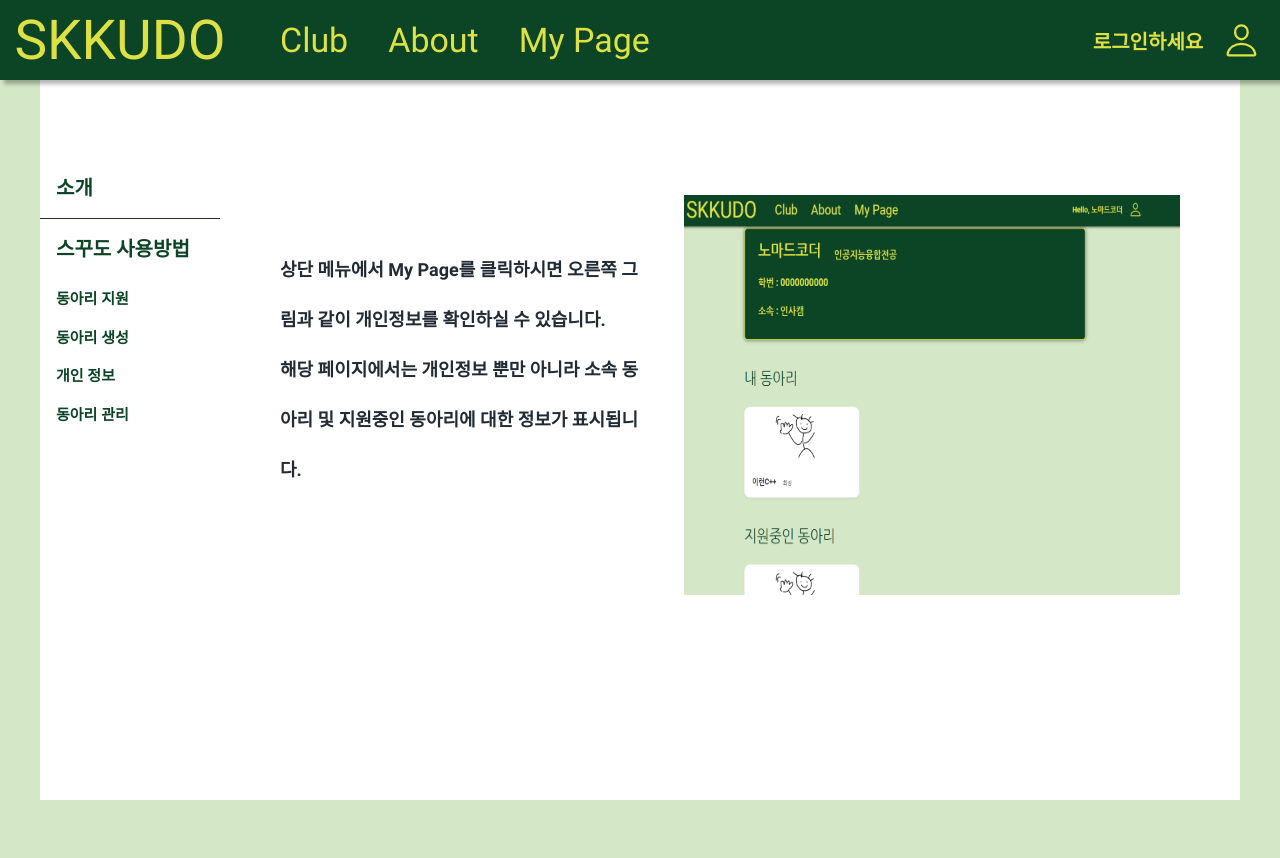
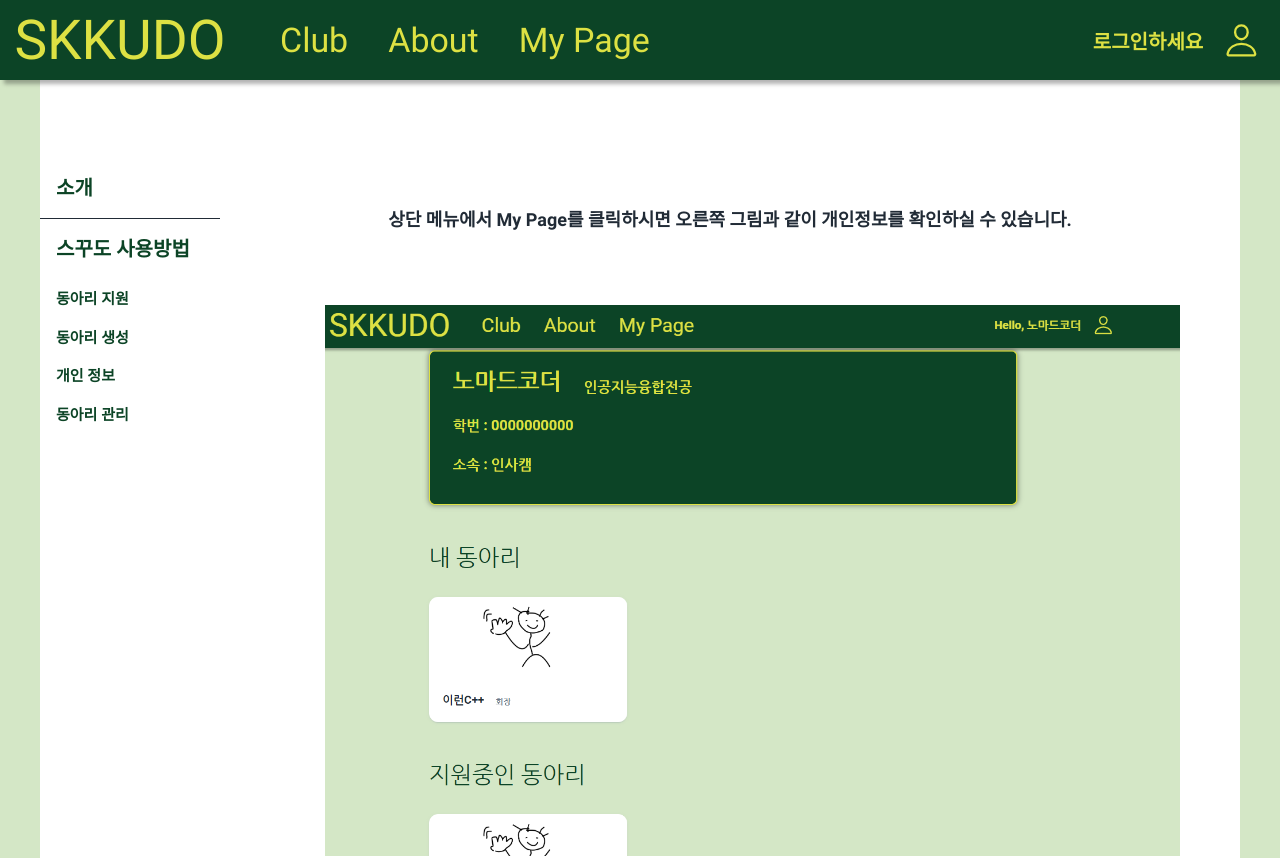
Before and after one commit to taeju-moon/SKKUDO_frontend_self, a React (Create React App) app: page /about/mypage in a window 1280 px wide. Shown: the top 858 px of the page. Before the commit the page ends 800 px from the top, so only its background shows below. Built offline with nearby package versions, Linux system fonts and the light colour scheme; no server answers; a web font is replaced by a local one.

Commit message:
fix style of about my page

```diff
--- a/src/pages/AboutMyPage.tsx
+++ b/src/pages/AboutMyPage.tsx
@@ -7,46 +7,48 @@ import mypage from "../assets/images/mypage/mypage.png";
 
 const AboutMyPageContainer = styled.div`
   // 우측으로 쌓기
-  display: flex;
+
   padding-left: 5%;
   padding-right: 5%;
-  flex-direction: row;
+
   flex: 1;
 `;
 
-
-const MyPageContainer =styled.div`
+const MyPageContainer = styled.div`
   display: flex;
-  flex-direction: row;
-  padding-top:5%;
+  flex-direction: column;
+  padding-top: 5%;
   padding-bottom: 5%;
-`
+`;
 const MyPageMassageContainer = styled.div`
-  display:flex;
   font-size: 18px;
   line-height: 50px;
   font-weight: 600;
-  width:50%;
-`
-const MyPageImageContainer =styled.div`
-  padding-left:5%;
-  display:flex;
-  height: 400px;
-`
-
+  width: 100%;
+  text-align: center;
+  margin-bottom: 60px;
+`;
+const MyPageImageContainer = styled.div`
+  padding-left: 5%;
+  margin-bottom: 60px;
+  /* height: 400px; */
+`;
 
 function AboutMyPage() {
   return (
     <AboutMyPageContainer>
       <MyPageContainer>
         <MyPageMassageContainer>
-          <br/>
-          상단 메뉴에서 My Page를 클릭하시면 오른쪽 그림과 같이
-          개인정보를 확인하실 수 있습니다.
-          <br/>
-          해당 페이지에서는 개인정보 뿐만 아니라 소속 동아리 및 지원중인 동아리에 대한 정보가 표시됩니다.
+          상단 메뉴에서 My Page를 클릭하시면 오른쪽 그림과 같이 개인정보를
+          확인하실 수 있습니다.
         </MyPageMassageContainer>
-        <MyPageImageContainer><img src={mypage}></img></MyPageImageContainer>
+        <MyPageImageContainer>
+          <img src={mypage}></img>
+        </MyPageImageContainer>
+        <MyPageMassageContainer>
+          해당 페이지에서는 개인정보 뿐만 아니라 소속 동아리 및 지원중인
+          동아리에 대한 정보도 함께 확인할 수 있습니다!
+        </MyPageMassageContainer>
       </MyPageContainer>
     </AboutMyPageContainer>
   );
```
